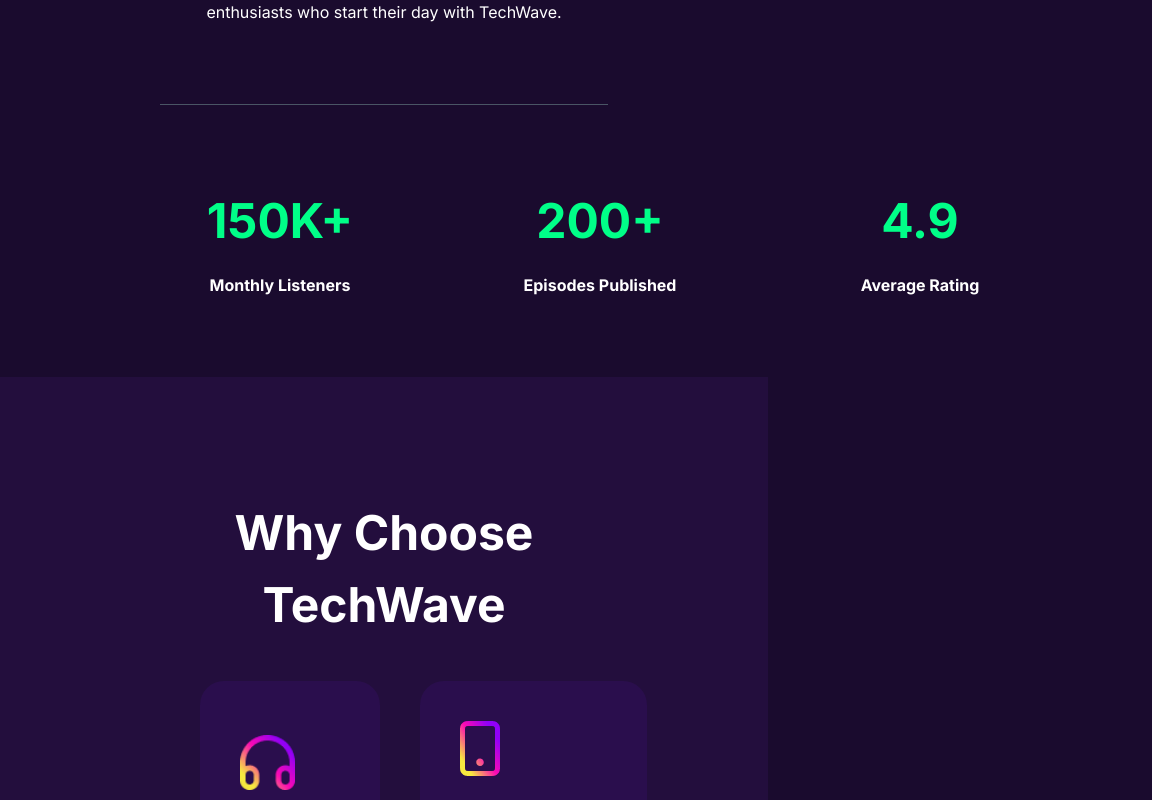
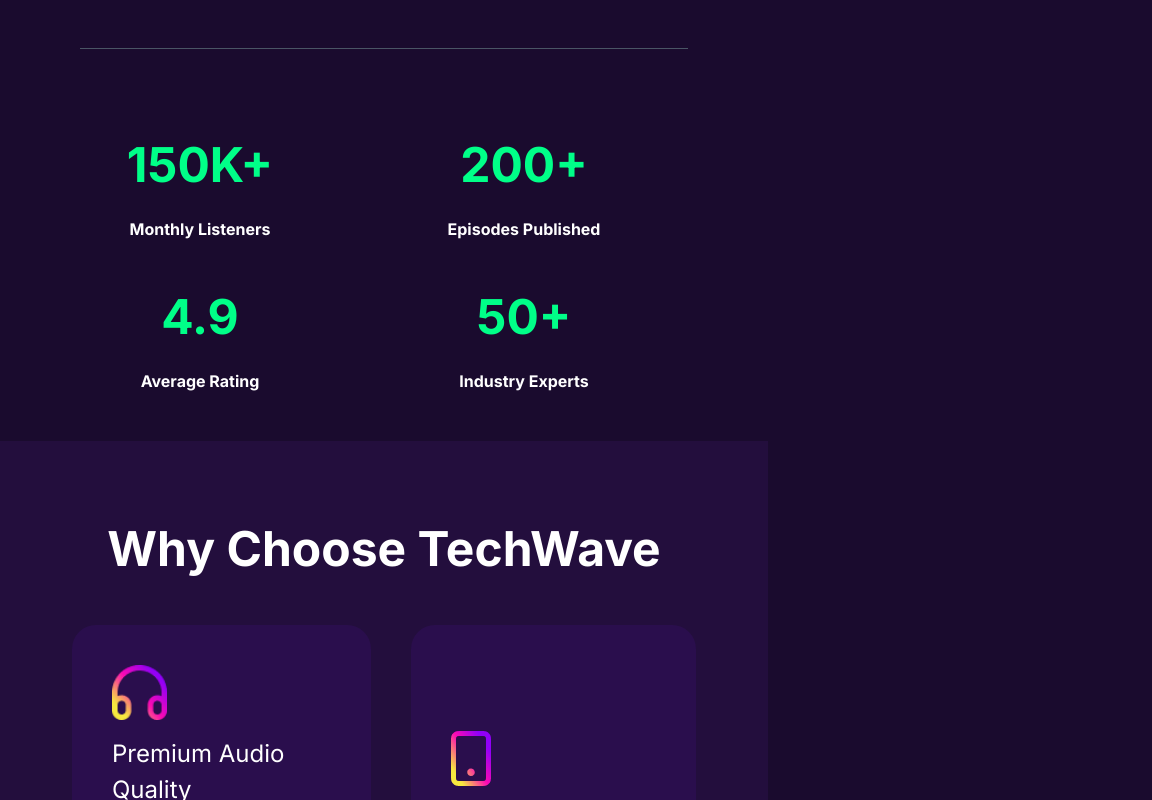
Before and after one commit to Mohim129/B13-A02-TechWave, a plain HTML site: page index.html in a window 768 px wide. Shown: the part 1280-2080 px from the top of the page, 1152 px wide, since content can reach past the window. Drawn offline with nearby package versions, Linux system fonts and the light colour scheme.

Commit message:
why us section finished, medium device responsive done

```diff
--- a/style.css
+++ b/style.css
@@ -170,7 +170,32 @@
     grid-area: card5;
 }
 
+/* medium device styles */
+@media screen and (min-width: 576px) and (max-width: 968px){
 
+    /* about us */
+    .about{
+    margin-top: 5rem;
+    text-align: center;
+    padding: 3rem 5rem;
+}
+    .about-cards{
+        grid-template-columns: repeat(2,1fr);
+        gap: 40px;
+    }
+    /* why us */
+    .why-us{
+        padding: 4.5rem;
+    }
+    .why-us-cards{
+        grid-template-areas:
+        "card1 card2"
+        "card3 card4"
+        "card5 card5";
+    }
+}
+
+/* small device styles */
 @media screen and (max-width: 576px){
 
     /* banner */
```
Lines whose indentation alone changed are shown as unchanged.
